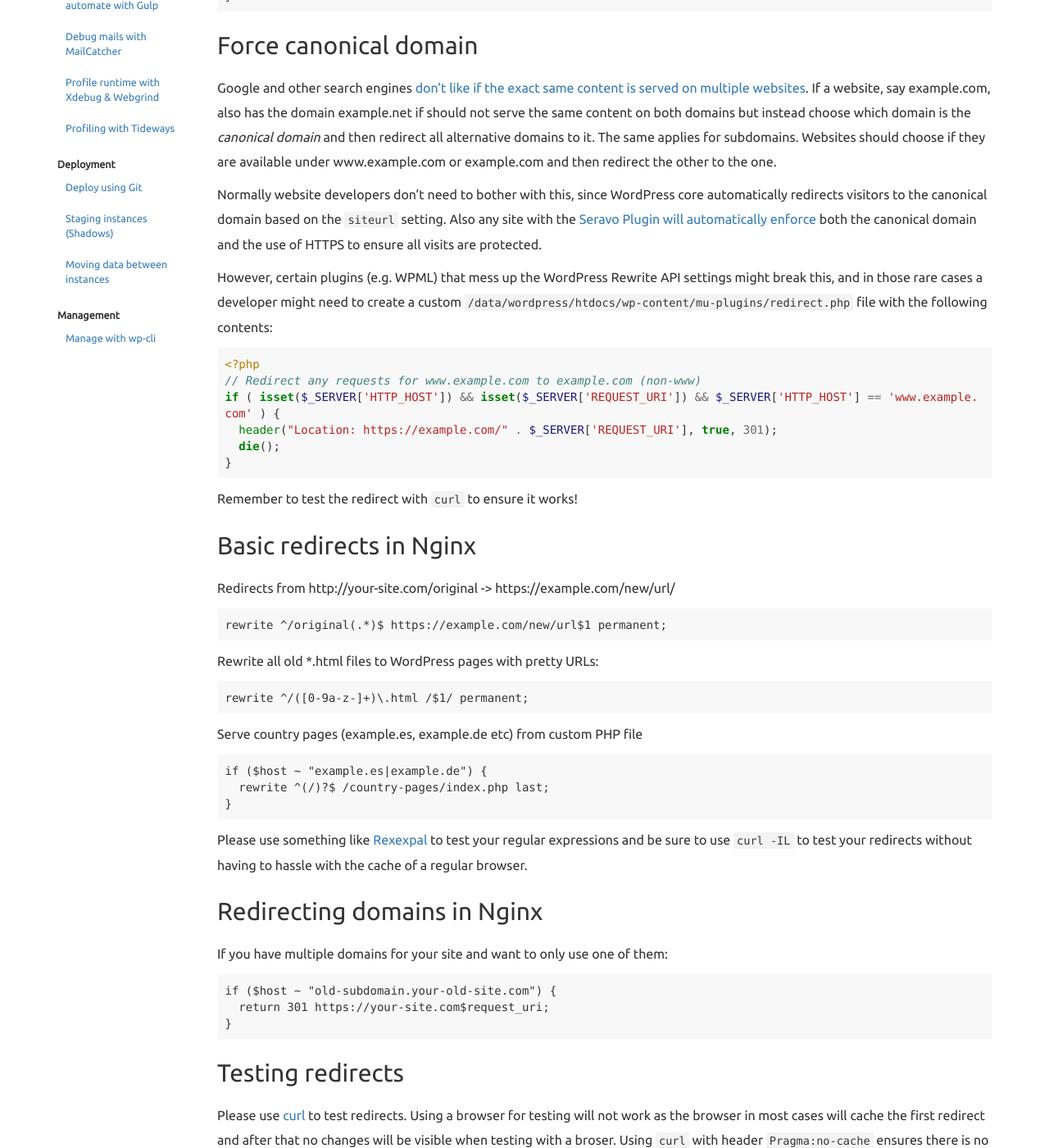
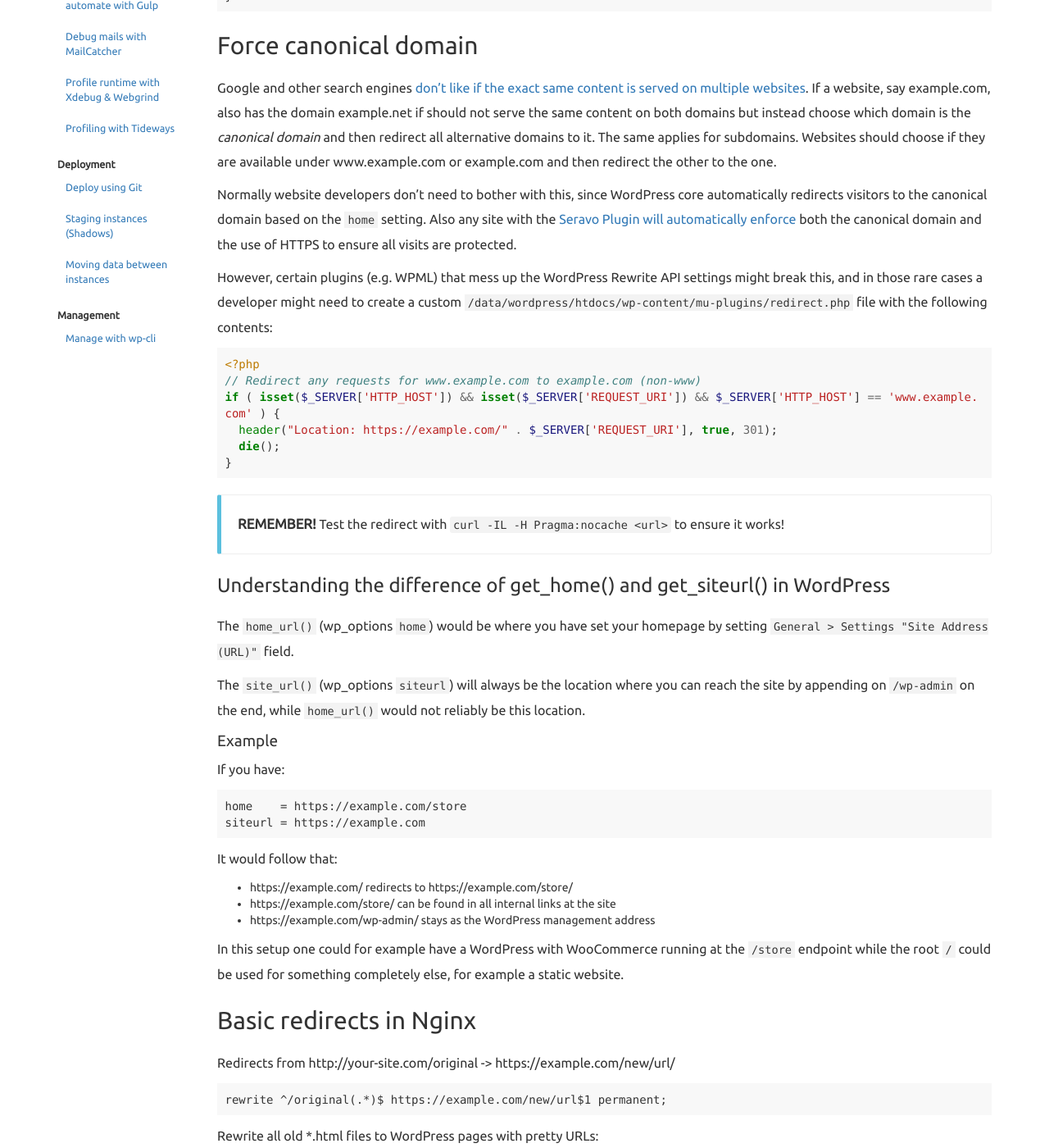
Before and after one commit to Seravo/docs, a Jekyll site: the page built from _posts/2019-04-08-redirect.md, in a window 1280 px wide and 1400 px high, scrolled down 1305 px. Shown: the whole window at 82% size. Built offline with Jekyll 4.4.1, drawn with Linux system fonts in a browser that asks for light colours; nearby versions of some CDN libraries.

Commit message:
Document the difference of 'home' and 'siteurl' in WordPress

````diff
--- a/_posts/2019-04-08-redirect.md
+++ b/_posts/2019-04-08-redirect.md
@@ -59,7 +59,7 @@ switch ($_SERVER['HTTP_HOST']) {
 
 Google and other search engines [don't like if the exact same content is served on multiple websites](https://support.google.com/webmasters/answer/139066?hl=en). If a website, say example.com, also has the domain example.net if should not serve the same content on both domains but instead choose which domain is the *canonical domain* and then redirect all alternative domains to it. The same applies for subdomains. Websites should choose if they are available under www.example.com or example.com and then redirect the other to the one.
 
-Normally website developers don't need to bother with this, since WordPress core automatically redirects visitors to the canonical domain based on the `siteurl` setting. Also any site with the [Seravo Plugin will automatically enforce](https://github.com/Seravo/seravo-plugin/blob/master/lib/canonical-domain-and-https.php) both the canonical domain and the use of HTTPS to ensure all visits are protected.
+Normally website developers don't need to bother with this, since WordPress core automatically redirects visitors to the canonical domain based on the `home` setting. Also any site with the [Seravo Plugin will automatically enforce](https://github.com/Seravo/seravo-plugin/blob/master/lib/canonical-domain-and-https.php) both the canonical domain and the use of HTTPS to ensure all visits are protected.
 
 However, certain plugins (e.g. WPML) that mess up the WordPress Rewrite API settings might break this, and in those rare cases a developer might need to create a custom `/data/wordpress/htdocs/wp-content/mu-plugins/redirect.php` file with the following contents:
 
@@ -72,7 +72,27 @@ if ( isset($_SERVER['HTTP_HOST']) && isset($_SERVER['REQUEST_URI']) && $_SERVER[
 }
 ```
 
-Remember to test the redirect with `curl` to ensure it works!
+> **REMEMBER!** Test the redirect with `curl -IL -H Pragma:nocache <url>` to ensure it works!
+
+### Understanding the difference of get_home() and get_siteurl() in WordPress
+
+The `home_url()` (wp_options `home`) would be where you have set your homepage by setting `General > Settings "Site Address (URL)"` field.
+
+The `site_url()` (wp_options `siteurl`) will always be the location where you can reach the site by appending on `/wp-admin` on the end, while `home_url()` would not reliably be this location.
+
+#### Example
+
+If you have:
+
+    home    = https://example.com/store
+    siteurl = https://example.com
+
+It would follow that:
+* https://example.com/ redirects to https://example.com/store/
+* https://example.com/store/ can be found in all internal links at the site
+* https://example.com/wp-admin/ stays as the WordPress management address
+
+In this setup one could for example have a WordPress with WooCommerce running at the `/store` endpoint while the root `/` could be used for something completely else, for example a static website.
 
 ## Basic redirects in Nginx
 
````
